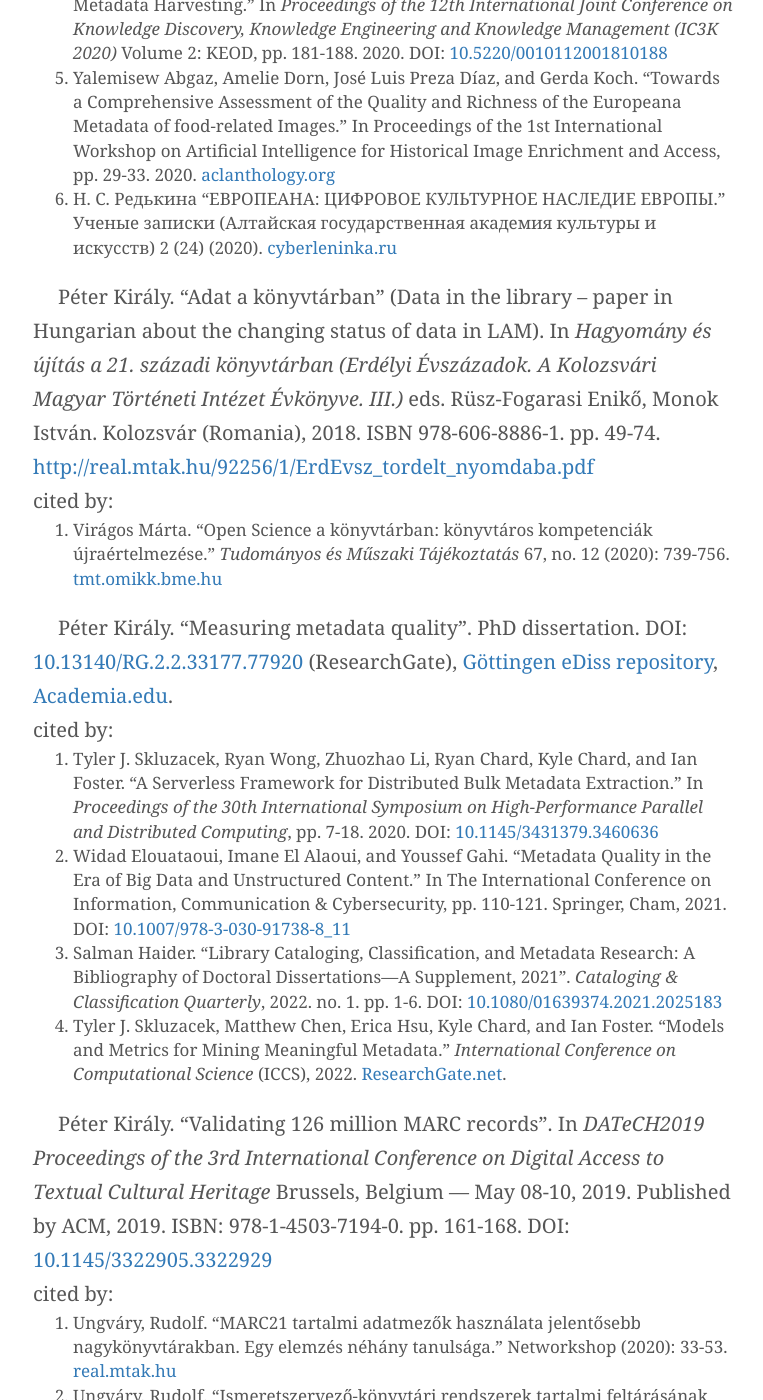
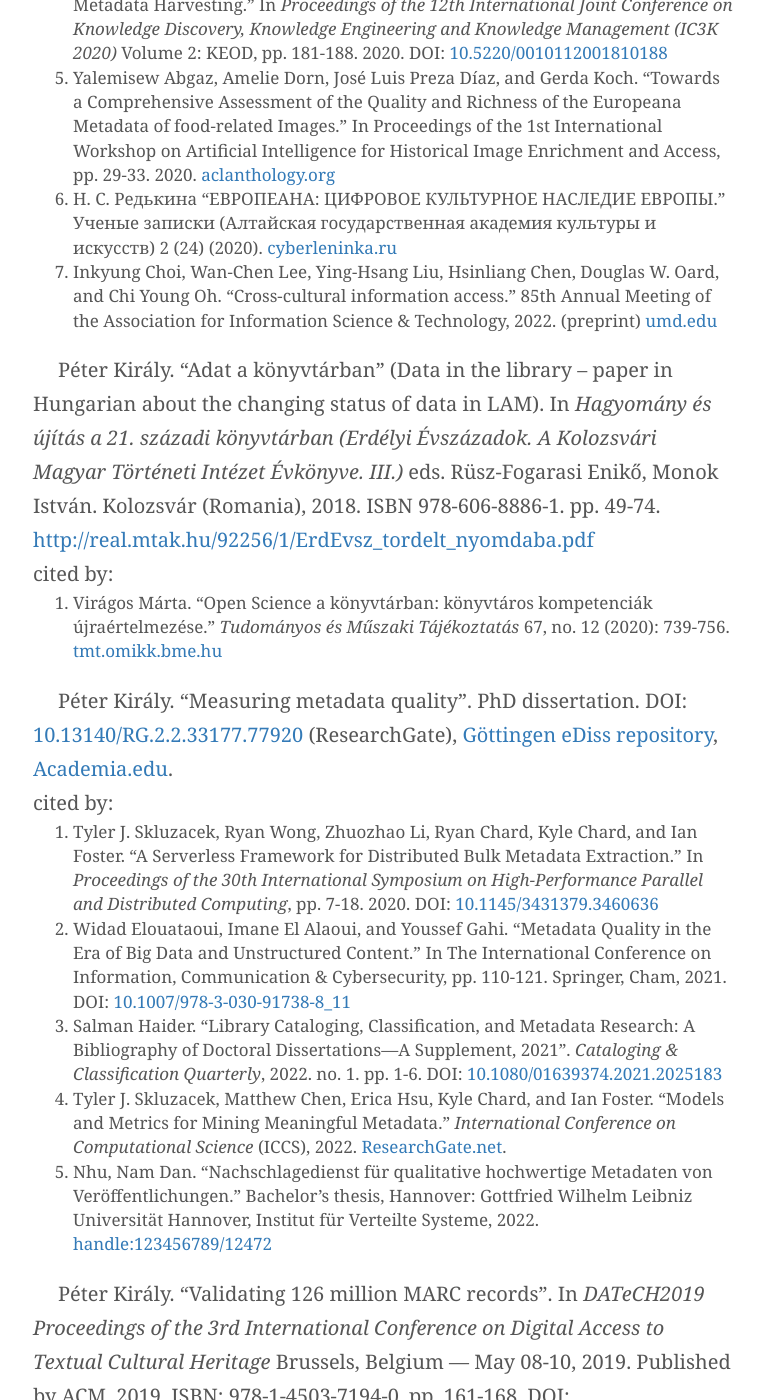
Before and after one commit to pkiraly/pkiraly.github.io, a Jekyll site: the page built from about.md, in a window 1280 px wide and 1400 px high, scrolled down 7812 px. Shown: the whole window, without its empty margins (257-1020 px from the left). Built offline with Jekyll 4.4.1, drawn with Linux system fonts in a browser that asks for light colours; nearby versions of some CDN libraries; some web fonts are replaced; comment, search, counter and statistics services are not loaded.

Commit message:
Adding 2 citations.

```diff
--- a/about.md
+++ b/about.md
@@ -131,6 +131,7 @@ cited by:<br/>
 4. Sarantos Kapidakis. "Consistency and Interoperability on Dublin Core Element Values in Collections Harvested using the Open Archive Initiative Protocol for Metadata Harvesting." In _Proceedings of the 12th International Joint Conference on Knowledge Discovery, Knowledge Engineering and Knowledge Management (IC3K 2020)_ Volume 2: KEOD, pp. 181-188. 2020. DOI: [10.5220/0010112001810188](https://doi.org/10.5220/0010112001810188)
 5. Yalemisew Abgaz, Amelie Dorn, José Luis Preza Díaz, and Gerda Koch. "Towards a Comprehensive Assessment of the Quality and Richness of the Europeana Metadata of food-related Images." In Proceedings of the 1st International Workshop on Artificial Intelligence for Historical Image Enrichment and Access, pp. 29-33. 2020. [aclanthology.org](https://aclanthology.org/2020.ai4hi-1.5/)
 6. Н. С. Редькина "ЕВРОПЕАНА: ЦИФРОВОЕ КУЛЬТУРНОЕ НАСЛЕДИЕ ЕВРОПЫ." Ученые записки (Алтайская государственная академия культуры и искусств) 2 (24) (2020). [cyberleninka.ru](https://cyberleninka.ru/article/n/evropeana-tsifrovoe-kulturnoe-nasledie-evropy/pdf)
+7. Inkyung Choi, Wan-Chen Lee, Ying-Hsang Liu, Hsinliang Chen, Douglas W. Oard, and Chi Young Oh. "Cross-cultural information access." 85th Annual Meeting of the Association for Information Science & Technology, 2022. (preprint) [umd.edu](https://terpconnect.umd.edu/~oard/pdf/asist22panel.pdf)
 
 Péter Király. “Adat a könyvtárban” (Data in the library -- paper in Hungarian about the changing status of data in LAM). In *Hagyomány és újítás a 21. századi könyvtárban (Erdélyi Évszázadok. A Kolozsvári Magyar Történeti Intézet Évkönyve. III.)* eds. Rüsz-Fogarasi Enikő, Monok István. Kolozsvár (Romania), 2018. ISBN 978-606-8886-1. pp. 49-74. [http://real.mtak.hu/92256/1/ErdEvsz_tordelt_nyomdaba.pdf](http://real.mtak.hu/92256/1/ErdEvsz_tordelt_nyomdaba.pdf)<br/>
 cited by:<br/>
@@ -142,6 +143,7 @@ cited by:<br/>
 2. Widad Elouataoui, Imane El Alaoui, and Youssef Gahi. "Metadata Quality in the Era of Big Data and Unstructured Content." In The International Conference on Information, Communication & Cybersecurity, pp. 110-121. Springer, Cham, 2021. DOI: [10.1007/978-3-030-91738-8_11](https://doi.org/10.1007/978-3-030-91738-8_11)
 3. Salman Haider. "Library Cataloging, Classification, and Metadata Research: A Bibliography of Doctoral Dissertations—A Supplement, 2021". _Cataloging & Classification Quarterly_, 2022. no. 1. pp. 1-6. DOI: [10.1080/01639374.2021.2025183](https://doi.org/10.1080/01639374.2021.2025183)
 4. Tyler J. Skluzacek, Matthew Chen, Erica Hsu, Kyle Chard, and Ian Foster. "Models and Metrics for Mining Meaningful Metadata." _International Conference on Computational Science_ (ICCS), 2022. [ResearchGate.net](https://www.researchgate.net/publication/359971955_Models_and_Metrics_for_Mining_Meaningful_Metadata).
+5. Nhu, Nam Dan. "Nachschlagedienst für qualitative hochwertige Metadaten von Veröffentlichungen." Bachelor's thesis, Hannover: Gottfried Wilhelm Leibniz Universität Hannover, Institut für Verteilte Systeme, 2022. [handle:123456789/12472](https://www.repo.uni-hannover.de/handle/123456789/12472)
 
 Péter Király. “Validating 126 million MARC records”. In *DATeCH2019 Proceedings of the 3rd International Conference on Digital Access to Textual Cultural Heritage* Brussels, Belgium — May 08-10, 2019. Published by ACM, 2019. ISBN: 978-1-4503-7194-0. pp. 161-168. DOI: [10.1145/3322905.3322929](https://doi.org/10.1145/3322905.3322929)<br/>
 cited by:<br/>
```
